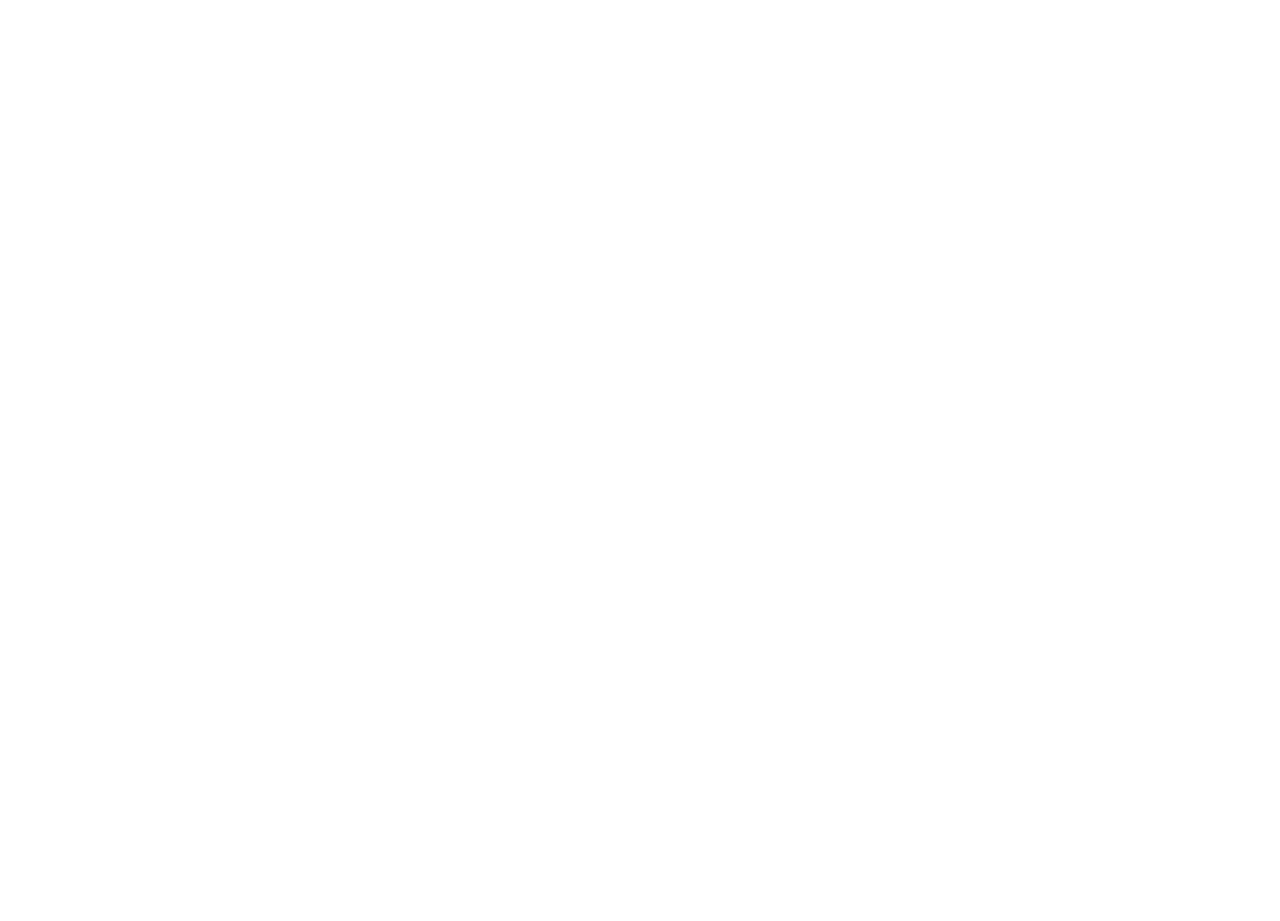
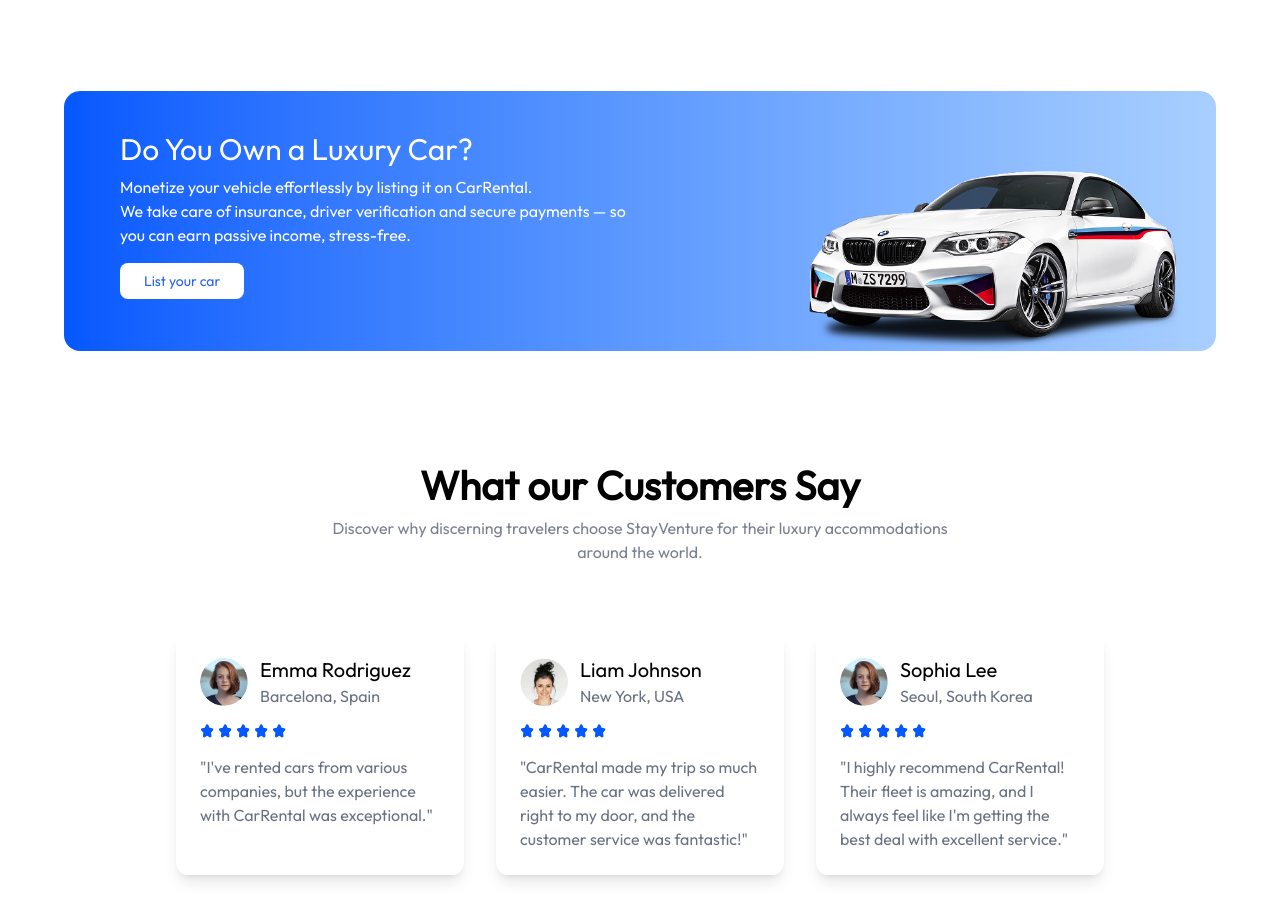
Before and after one commit to AjayMathew-1/CarRental, a React (Vite) app: page / in a window 1280 px wide. Shown: the part 1940-2861 px from the top of the page. Before the commit the page ends 2031 px from the top, so only its background shows below. Built offline with nearby package versions, Linux system fonts and the light colour scheme.

Commit message:
feat: add Banner and Testimonial components to Home page for enhanced user engagement

```diff
--- /dev/null
+++ b/src/components/Banner.jsx
@@ -0,0 +1,23 @@
+import React from "react";
+import { assets } from "../assets/assets";
+
+const Banner = () => {
+  return (
+    <div className="flex flex-col md:flex-row md:items-start items-center justify-between px-8 min-md:pl-14 pt-10 bg-gradient-to-r from-[#0558Fe] to-[#A9CFFF] max-w-6xl mx-3 md:mx-auto rounded-2xl overflow-hidden">
+      <div className="text-white">
+        <h2 className="text-3xl font-medium">Do You Own a Luxury Car?</h2>
+        <p className="mt-2">
+          Monetize your vehicle effortlessly by listing it on CarRental.</p>
+          <p className="max-w-130"> We take
+          care of insurance, driver verification and secure payments — so you
+          can earn passive income, stress-free.
+        </p>
+        <button className="px-6 py-2 bg-white hover:bg-slate-100 transition-all text-primary rounded-lg text-sm mt-4 cursor-pointer">List your car</button>
+      </div>
+
+      <img src={assets.banner_car_image} alt="car" className="max-h-45 mt-10" />
+    </div>
+  );
+};
+
+export default Banner;
--- /dev/null
+++ b/src/components/Testimonial.jsx
@@ -0,0 +1,47 @@
+import React from 'react'
+import Title from './Title'
+import { assets } from '../assets/assets';
+
+const Testimonial = () => {
+
+  const testimonials = [
+        {  name: "Emma Rodriguez",
+          location: "Barcelona, Spain",
+          image: assets.testimonial_image_1,
+          rating: 5,
+          review: "I've rented cars from various companies, but the experience with CarRental was exceptional."
+        },
+        {  name: "Liam Johnson", location: "New York, USA",
+          image: assets.testimonial_image_2, rating: 4, review: "CarRental made my trip so much easier. The car was delivered right to my door, and the customer service was fantastic!" },
+
+        {  name: "Sophia Lee", location: "Seoul, South Korea", image: assets.testimonial_image_1, rating: 5, review: "I highly recommend CarRental! Their fleet is amazing, and I always feel like I'm getting the best deal with excellent service." }
+    ];
+  return (
+     <div className="py-28 px-6 md:px-16 lg:px-24 xl:px-44">
+
+      <Title title="What our Customers Say" subTitle= "Discover why discerning travelers choose StayVenture for their luxury accommodations around the world." />
+            <div className="grid grid-cols-1 sm:grid-cols-2 lg:grid-cols-3 gap-8 mt-18">
+                {testimonials.map((testimonial,index) => (
+                    <div key={index} className="bg-white p-6 rounded-xl shadow-lg hover : -translate-y-1 transition-all duration-500">
+                        <div className="flex items-center gap-3">
+                            <img className="w-12 h-12 rounded-full" src={testimonial.image} alt={testimonial.name} />
+                            <div>
+                                <p className=" text-xl">{testimonial.name}</p>
+                                <p className="text-gray-500">{testimonial.location}</p>
+                            </div>
+                        </div>
+                        <div className="flex items-center gap-1 mt-4">
+                            {Array(5).fill(0).map((_, index) => (
+                              <img key={index} src={assets.star_icon} alt="star-icon"/>
+
+                            ))}
+                        </div>
+                        <p className="text-gray-500 max-w-90 mt-4 font-light">"{testimonial.review}"</p>
+                    </div>
+                ))}
+            </div>
+        </div>
+  )
+}
+
+export default Testimonial
--- a/src/pages/Home.jsx
+++ b/src/pages/Home.jsx
@@ -2,12 +2,16 @@
 import Hero from '../components/Hero'
 import CarCard from '../components/CarCard'
 import FeaturedSection from '../components/FeaturedSection'
+import Banner from '../components/Banner'
+import Testimonial from '../components/Testimonial'
 
 const Home = () => {
   return (
     <>
       <Hero />
      <FeaturedSection />
+     <Banner />
+     <Testimonial />
     </>
 
   )
```
